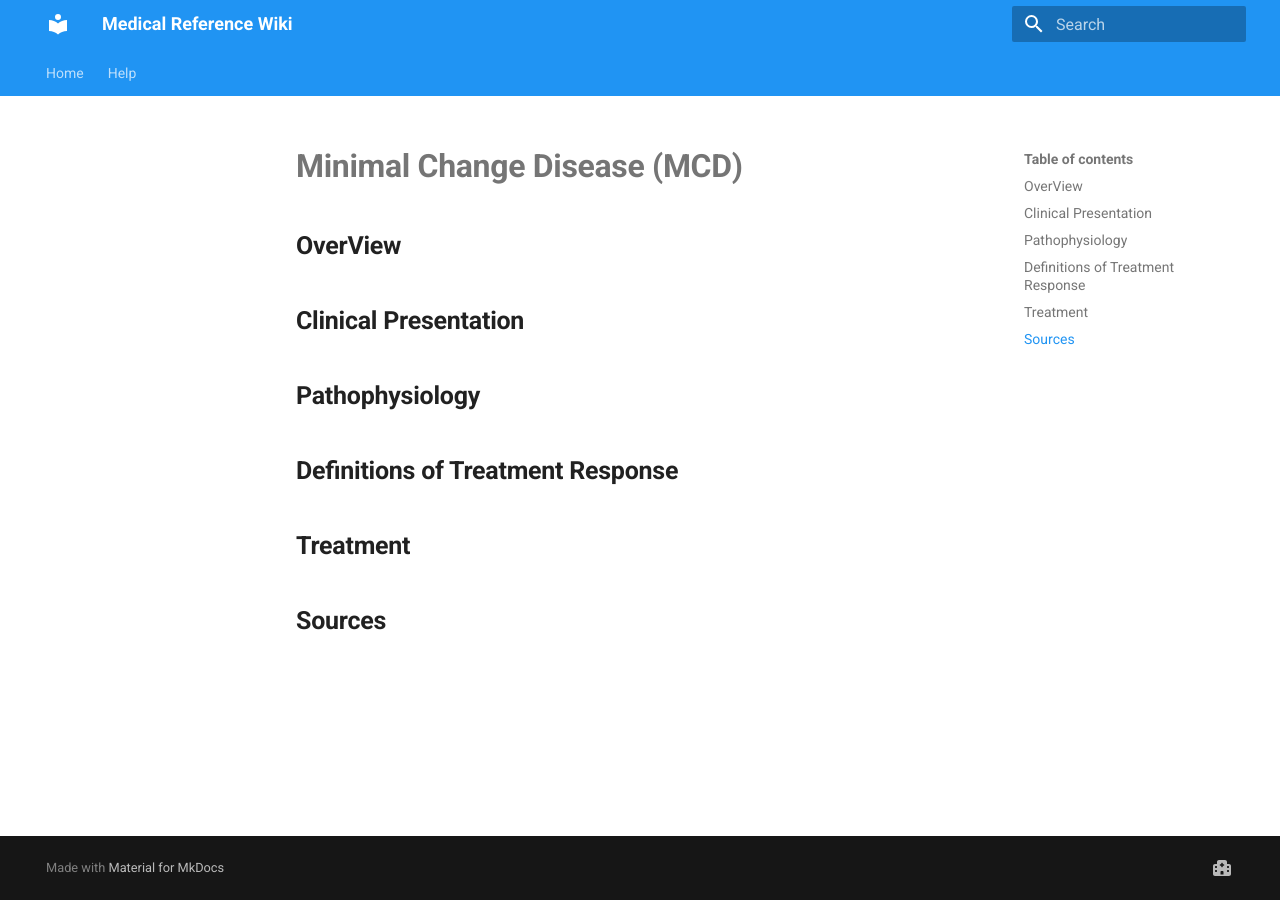
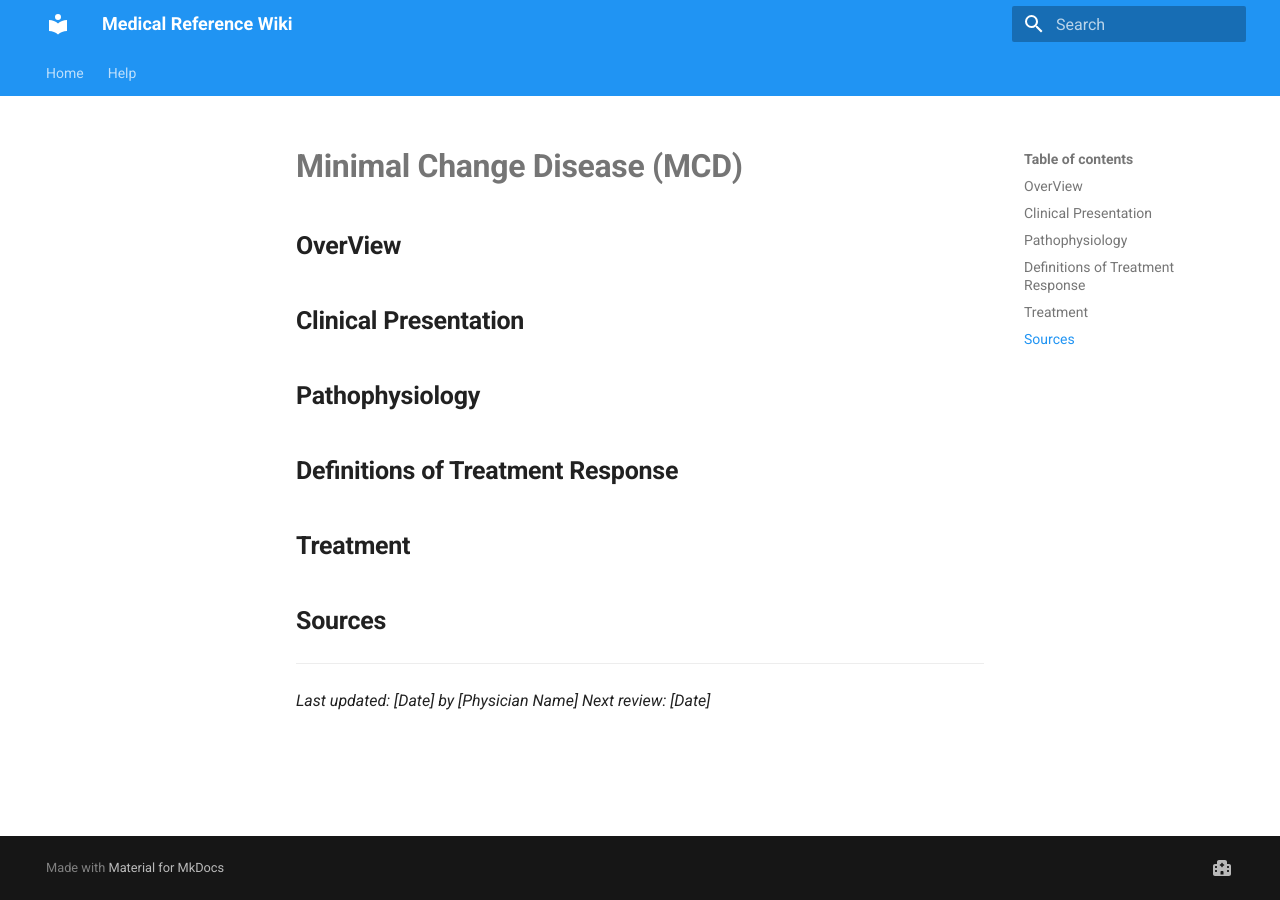
Before and after one commit to TTUNEPH2025/GN, an MkDocs documentation site: the page built from docs/MCD.md, in a window 1280 px wide. Built offline with MkDocs 1.6.1 and Material for MkDocs 9.7.7, drawn with Linux system fonts in a browser that asks for light colours.

Commit message:
Update MCD.md

```diff
--- a/docs/MCD.md
+++ b/docs/MCD.md
@@ -5,3 +5,6 @@
 ## **Definitions of Treatment Response**
 ## **Treatment**
 ## **Sources**
+---
+*Last updated: [Date] by [Physician Name]*
+*Next review: [Date]*
```
